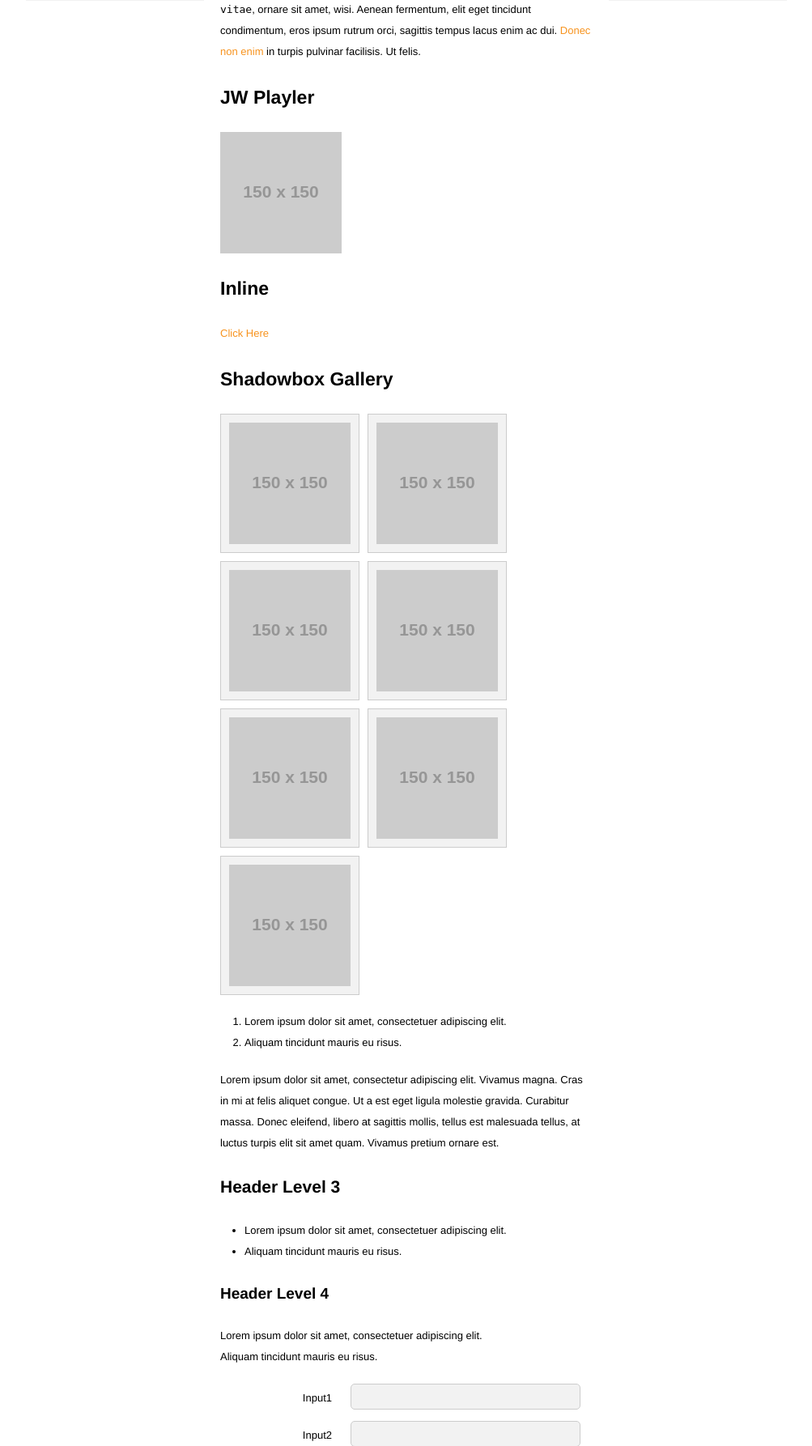
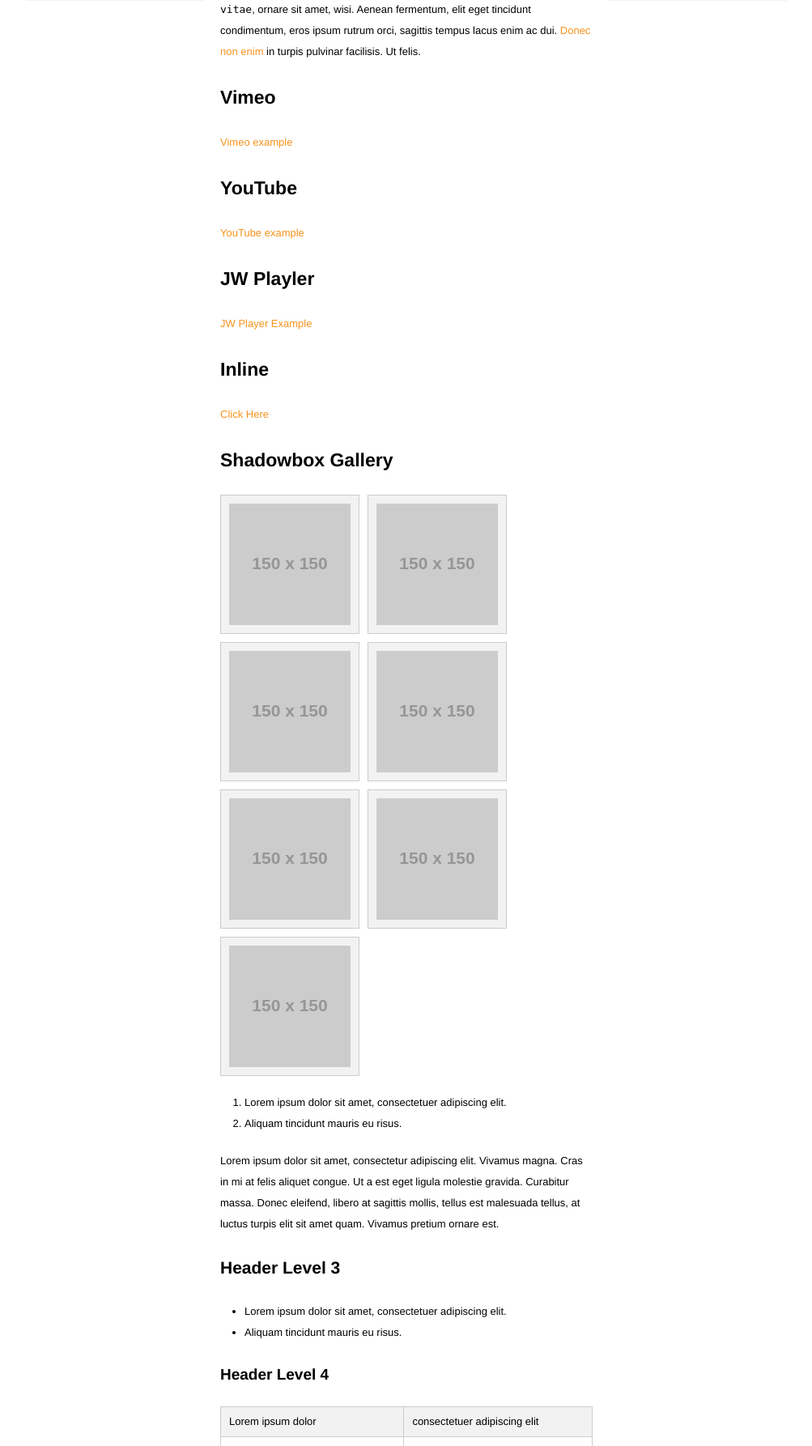
Before and after one commit to zorfling/HTML-Templater, a PHP site: page /base/core-structure/secondLevel-3col.html in a window 1280 px wide. Shown: the part 421-2207 px from the top of the page at 81% size, without its empty margins (138-1141 px from the left). Run offline with PHP 8.4, Linux system fonts and the light colour scheme; grey boxes labelled with a size stand in for pictures from a placeholder-image service; some libraries are stand-ins or nearby versions.

Commit message:
bla
Signed-off-by: adamfinden <adam@adamfinden.com>

```diff
--- a/core-structure/js/site.js
+++ b/core-structure/js/site.js
@@ -16,6 +16,15 @@ function setupShadowbox() {
         gallery:        "Gallery",
         continuous:     true,
         counterType:    "skip"
+    });
+
+    Shadowbox.setup('a[title="vimeo-video-1"]', {
+        height:     360,
+        width:      640,
+        flashVars:  {
+            clip_id:    "1893986",
+            autoplay:   "1"
+        }
     });
 
 
--- a/core-structure/secondLevel-3col.html
+++ b/core-structure/secondLevel-3col.html
@@ -115,10 +115,14 @@
 
 						<p><strong>Pellentesque habitant morbi tristique</strong> senectus et netus et malesuada fames ac turpis egestas. Vestibulum tortor quam, feugiat vitae, ultricies eget, tempor sit amet, ante. Donec eu libero sit amet quam egestas semper. <em>Aenean ultricies mi vitae est.</em> Mauris placerat eleifend leo. Quisque sit amet est et sapien ullamcorper pharetra. Vestibulum erat wisi, condimentum sed, <code>commodo vitae</code>, ornare sit amet, wisi. Aenean fermentum, elit eget tincidunt condimentum, eros ipsum rutrum orci, sagittis tempus lacus enim ac dui. <a href="#">Donec non enim</a> in turpis pulvinar facilisis. Ut felis.</p>
 
+						<h2>Vimeo</h2>
+						<p><a rel="shadowbox;width=700;height=450" href="http://player.vimeo.com/video/4240369?title=0&amp;byline=0&amp;portrait=0&amp;autoplay=1">Vimeo example</a></p>
+
+						<h2>YouTube</h2>
+						<p><a rel="shadowbox;width=700;height=450" href="http://www.youtube.com/embed/nUTszeGOjwg?rel=0;autoplay=1">YouTube example</a></p>
+
 						<h2>JW Playler</h2>
-						<!--JW PLAYER -->
-						<p><a rel="shadowbox;width=600;height=450;player=flv;option{flashVars:{type:'video'}}" title="Alien" href="videos/video.mp4"><img src="http://placehold.it/150x150" alt="image" /></a></p>
-
+						<p><a rel="shadowbox;width=600;height=450;player=flv;option{flashVars:{type:'video'}}" title="Alien" href="videos/video.mp4">JW Player Example</a></p>
 
 
 						<h2>Inline</h2>
@@ -187,6 +191,37 @@
 						</ul>
 
 						<h4>Header Level 4</h4>
+
+						<table>
+							<thead>
+								<tr>
+									<th>Lorem ipsum dolor</th>
+									<th>consectetuer adipiscing elit</th>
+
+								</tr>
+							</thead>
+
+							<tbody>
+						    	<tr>
+						      		<td>Lorem ipsum dolor sit amet, consectetur adipiscing elit. Vivamus magna. Cras in mi at felis aliquet congue. Ut a est eget ligula molestie gravida. Curabitur massa. Donec eleifend, libero</td>
+						      		<td>Lorem ipsum dolor sit amet, consectetur adipiscing elit. Vivamus magna. Cras in mi at felis aliquet congue. Ut a est eget ligula molestie gravida. Curabitur massa. Donec eleifend, libero</td>
+
+
+						    	</tr>
+						    	<tr>
+						      		<td>Lorem ipsum dolor sit amet, consectetur adipiscing elit. Vivamus magna. Cras in mi at felis aliquet congue. Ut a est eget ligula molestie gravida. Curabitur massa. Donec eleifend, libero</td>
+						      		<td>Lorem ipsum dolor sit amet, consectetur adipiscing elit. Vivamus magna. Cras in mi at felis aliquet congue. Ut a est eget ligula molestie gravida. Curabitur massa. Donec eleifend, libero</td>
+
+
+						    	</tr>
+						    	<tr>
+						      		<td>Lorem ipsum dolor sit amet, consectetur adipiscing elit. Vivamus magna. Cras in mi at felis aliquet congue. Ut a est eget ligula molestie gravida. Curabitur massa. Donec eleifend, libero</td>
+						      		<td>Lorem ipsum dolor sit amet, consectetur adipiscing elit. Vivamus magna. Cras in mi at felis aliquet congue. Ut a est eget ligula molestie gravida. Curabitur massa. Donec eleifend, libero</td>
+
+
+						    	</tr>
+							</tbody>
+						</table>
 
 						<ul class="rl test">
 						   <li>Lorem ipsum dolor sit amet, consectetuer adipiscing elit.</li>
--- a/core-structure/stylesheets/screen.css
+++ b/core-structure/stylesheets/screen.css
@@ -182,6 +182,21 @@ form.base-form div input.error {
 
 /* @end Image gallery */
 
+/* @group Tabel Styles */
+
+table th {
+	background: #f2f2f2;
+	padding: 5px 10px;
+	border: 1px solid #cccccc;
+}
+
+table td {
+	border: 1px solid #cccccc;
+	padding: 5px 10px;
+}
+
+/* @end Table Styles */
+
 /* @group Buttons */
 
 .main-btn {
```
